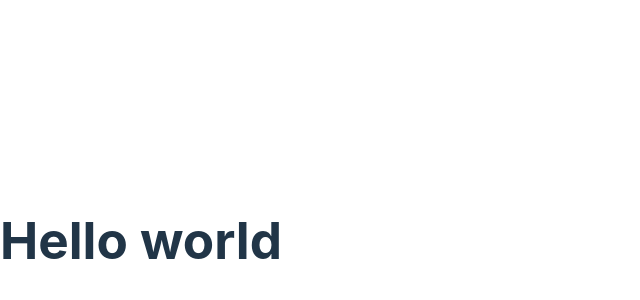
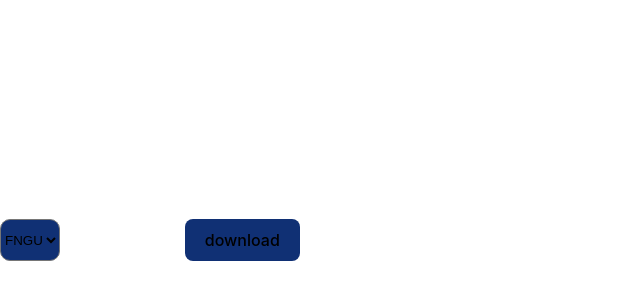
Before and after one commit to Scott-Dolphin/CPSC-362-auto-trader, a React (Vite) app in the folder auto-trader/: page / in a window 1280 px wide. Shown: the part 160-460 px from the top of the page, without its empty margins (0-640 px from the left). Built offline with nearby package versions, Linux system fonts and the light colour scheme.

Commit message:
added dropdown and download button

```diff
--- a/auto-trader/src/routes/Root.jsx
+++ b/auto-trader/src/routes/Root.jsx
@@ -1,9 +1,25 @@
+import React from 'react';
+import {Button} from 'react-bootstrap';
+
+export default function Root() {
+
+    return (
+    <div style={{
+        display: "flex",
+        justifyContent: "space-between",
+
+        width: "300px"
+            }}>
 
 
-export default function Root() {
-    return (
-        <>
-            <h1>Hello world</h1>
-        </>
+        <select style={{background:"#103074", borderRadius: "10px"}}>
+
+        <option value="FNGU">FNGU</option>
+        <option value="FNGD">FNGD</option>
+
+        </select>
+
+      <Button style={{background: "#103074"}}>download</Button>
+    </div>
     );
 }
```
